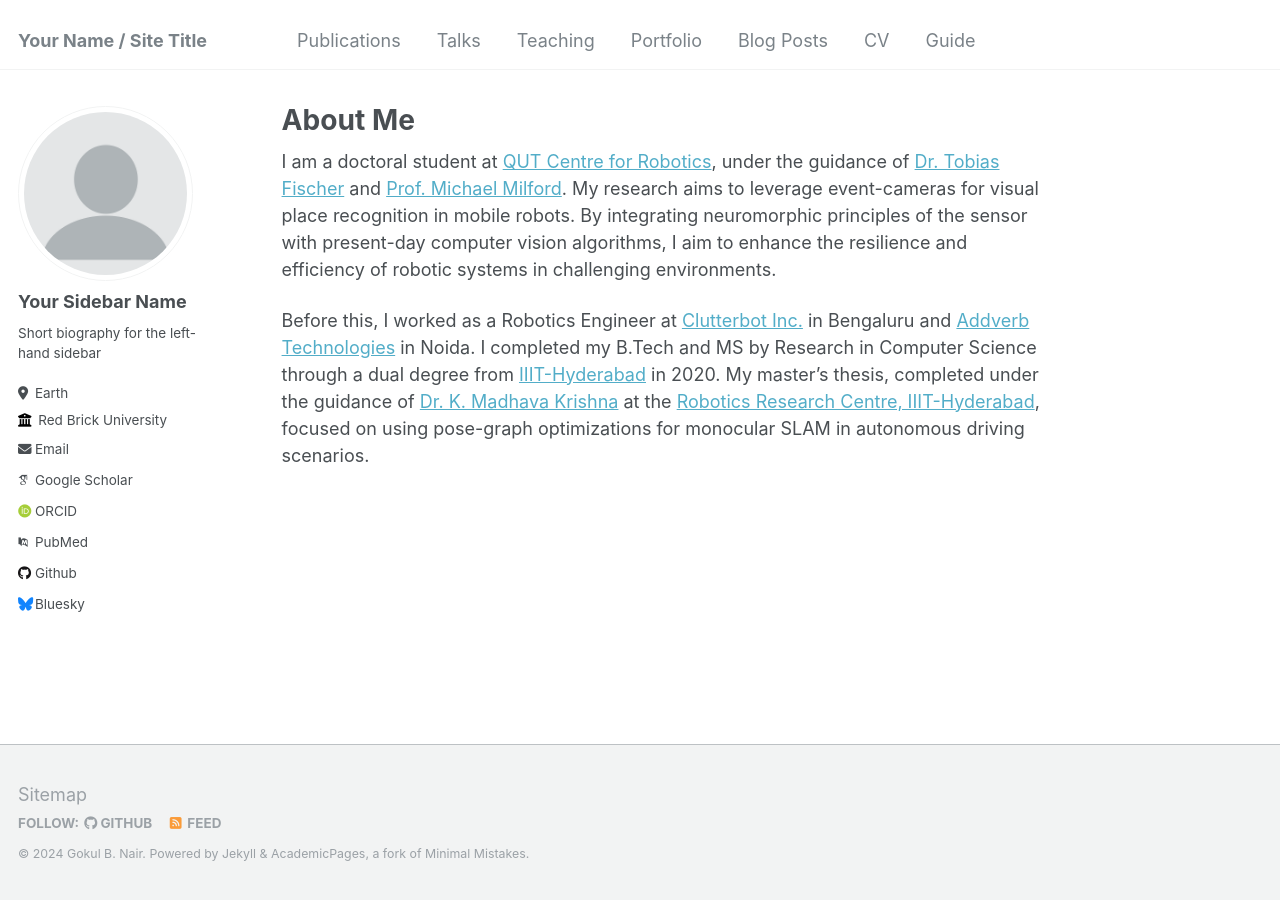
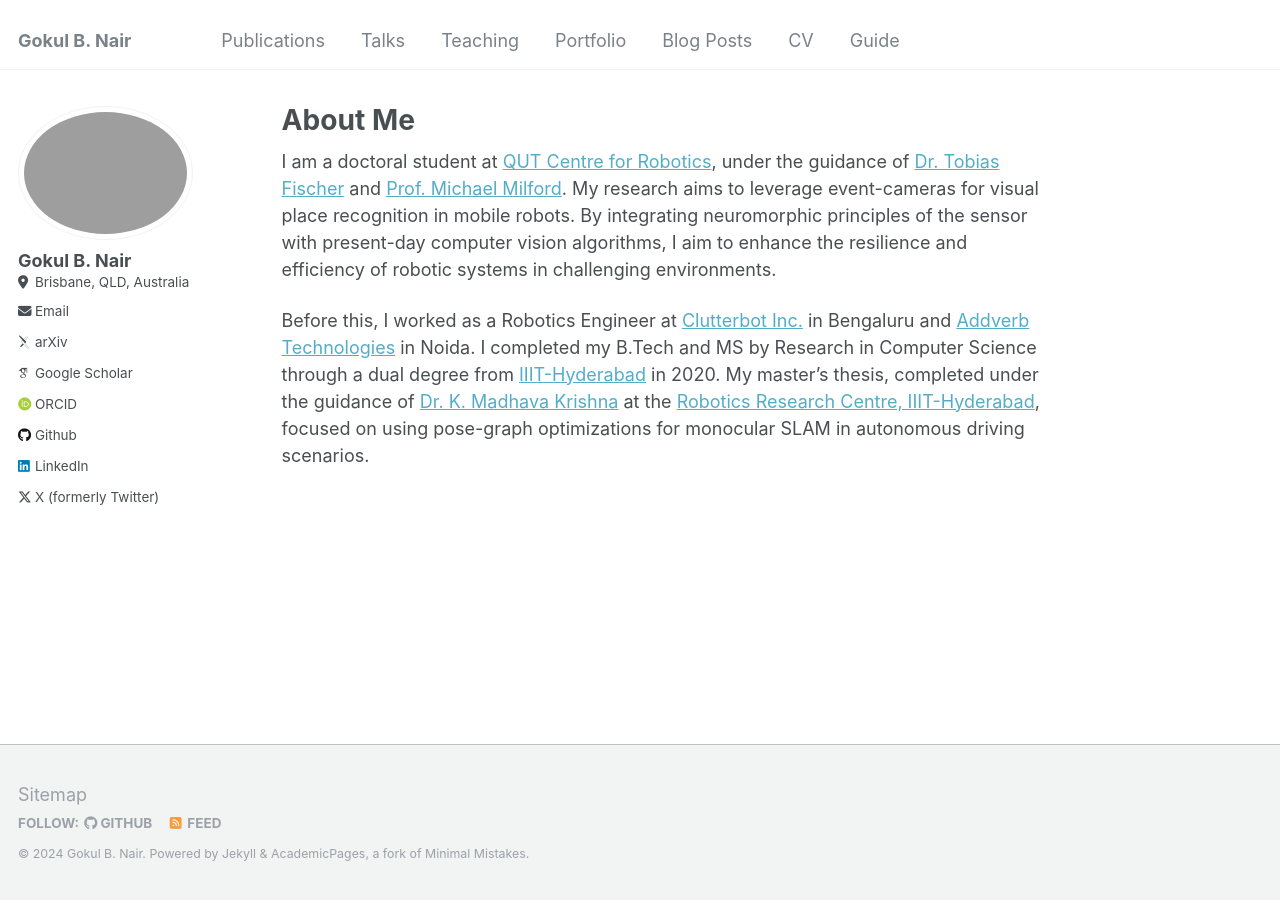
Before and after one commit to gokulbnr/gokulbnr.github.io, a Jekyll site: the page built from _pages/about.md, in a window 1280 px wide. Built offline with Jekyll 4.4.1, drawn with Linux system fonts in a browser that asks for light colours; some web fonts are replaced.

Commit message:
sidebar info added

```diff
--- a/_config.yml
+++ b/_config.yml
@@ -8,47 +8,47 @@
 
 # Basic Site Settings
 locale                   : "en-US"
-title                    : "Your Name / Site Title"
+title                    : "Gokul B. Nair"
 title_separator          : "-"
 name                     : &name "Gokul B. Nair"
 description              : &description "personal description"
 url                      : https://gokulbnr.github.io # the base hostname & protocol for your site e.g. "https://mmistakes.github.io"
 baseurl                  : "" # the subpath of your site, e.g. "/blog"
-repository               : "academicpages/academicpages.github.io"
+repository               : "gokulbnr/gokulbnr.github.io"
 
 # Site Author - The following control what appear as part of the author content on the side bar.
 #               If a field is blank the icon and link will not appear, otherwise it will be shown.
 #               Additional customization can be done by editing /_includes/author-profile.html
 author:
   # Biographic information
-  avatar           : "profile.png"
-  name             : "Your Sidebar Name"
+  avatar           : "DSC_6551_exifCorrected.JPG"
+  name             : "Gokul B. Nair"
   pronouns         : # example: "she/her"
-  bio              : "Short biography for the left-hand sidebar"
-  location         : "Earth"
-  employer         : "Red Brick University"
+  bio              : # "Computer Vision | Robotics"
+  location         : "Brisbane, QLD, Australia"
+  employer         : # "Queensland University of Technology"
   uri              : # URL
-  email            : "none@example.org"
+  email            : "gokulbnr@gmail.com"
 
   # Academic websites
-  arxiv            : # URL - Update with the correct link to your profile
-  googlescholar    : "https://scholar.google.com/citations?user=PS_CX0AAAAAJ"
+  arxiv            : "https://arxiv.org/search/cs?searchtype=author&query=Nair,+G+B"
+  googlescholar    : "https://scholar.google.com/citations?user=XksCgGEAAAAJ&hl=en&oi=ao"
   impactstory      : # URL
-  orcid            : "http://orcid.org/yourorcidurl"
+  orcid            : "http://orcid.org/0000-0003-4036-1356"
   semantic         : # URL
-  pubmed           : "https://www.ncbi.nlm.nih.gov/pubmed/?term=john+snow"
+  pubmed           : # "https://www.ncbi.nlm.nih.gov/pubmed/?term=john+snow"
   researchgate     : # URL
 
   # Repositories and software development
   bitbucket        : # Username - Update with your username on the site
   codepen          : # Username
   dribbble         : # Username
-  github           : "academicpages"
+  github           : "gokulbnr"
   kaggle           : # Username
   stackoverflow    : # User number or user number and name (i.e., use "1" or "1/jeff-atwood")
 
   # Social media
-  bluesky          : "bsky.app" # Replace this with you Bluesky username
+  bluesky          : # "bsky.app" # Replace this with you Bluesky username
   facebook         : # Username
   flickr           : # Username
   foursquare       : # Username
@@ -57,7 +57,7 @@ author:
   keybase          : # Username
   instagram        : # Username
   lastfm           : # Username
-  linkedin         : # Username
+  linkedin         : "gokulbnr"
   mastodon         : # URL
   medium           : # URL
   pinterest        : # Username
@@ -65,7 +65,7 @@ author:
   steam            : # Username
   telegram         : # URL
   tumblr           : # Username
-  twitter          : # Username for X / Twitter
+  twitter          : "gokulbnr"
   vine             : # Username
   weibo            : # Username
   wikipedia        : # Username
```
Also changed, not shown: 1 other file.
